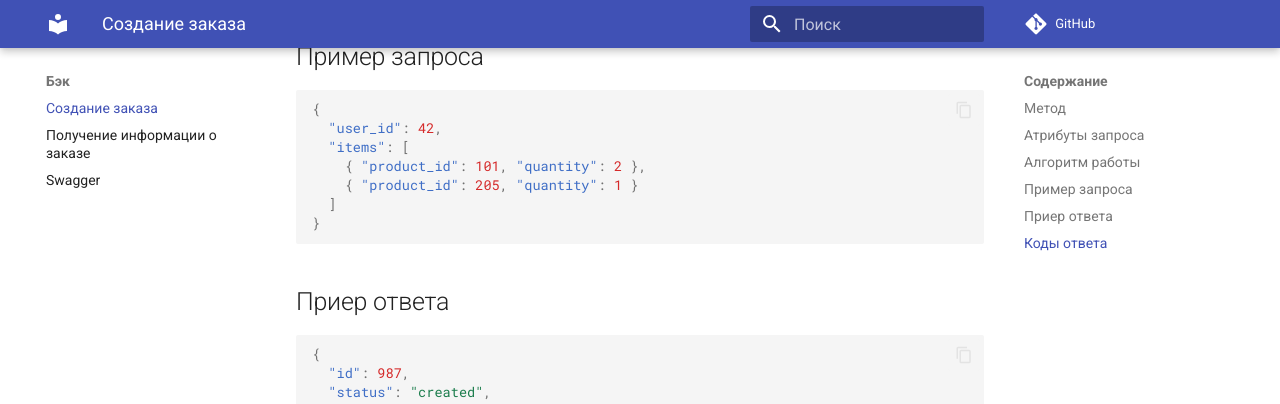
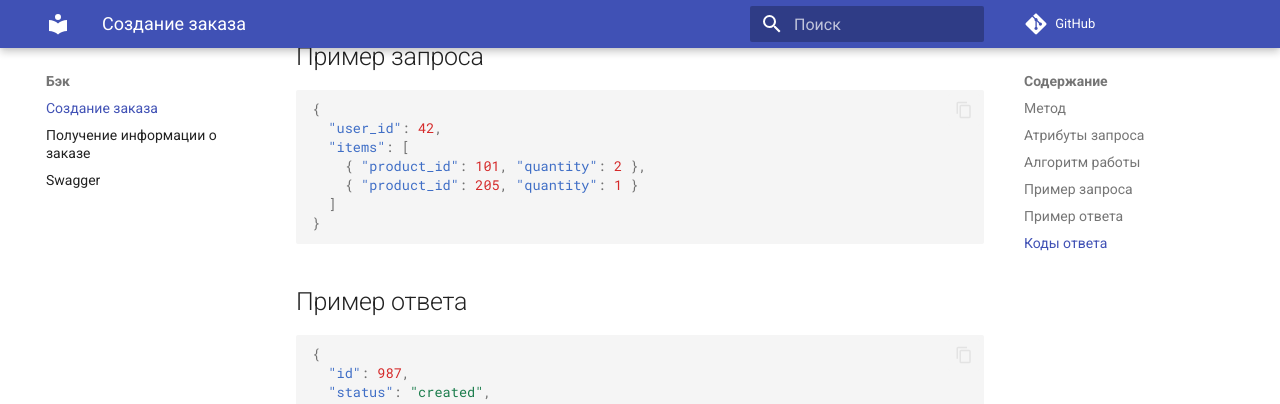
Before and after one commit to reaperxu/documentation, an MkDocs documentation site: the page built from docs/backend/create-order.md, in a window 1280 px wide and 900 px high, scrolled down 925 px. Shown: the top 404 px of the window. Built offline with MkDocs 1.6.1 and Material for MkDocs 9.7.7, drawn with Linux system fonts in a browser that asks for light colours; comment, search, counter and statistics services are not loaded.

````diff
--- a/docs/backend/create-order.md
+++ b/docs/backend/create-order.md
@@ -34,7 +34,7 @@
 }
 ```
 
-## Приер ответа
+## Пример ответа
 
 ```json
 {
````
